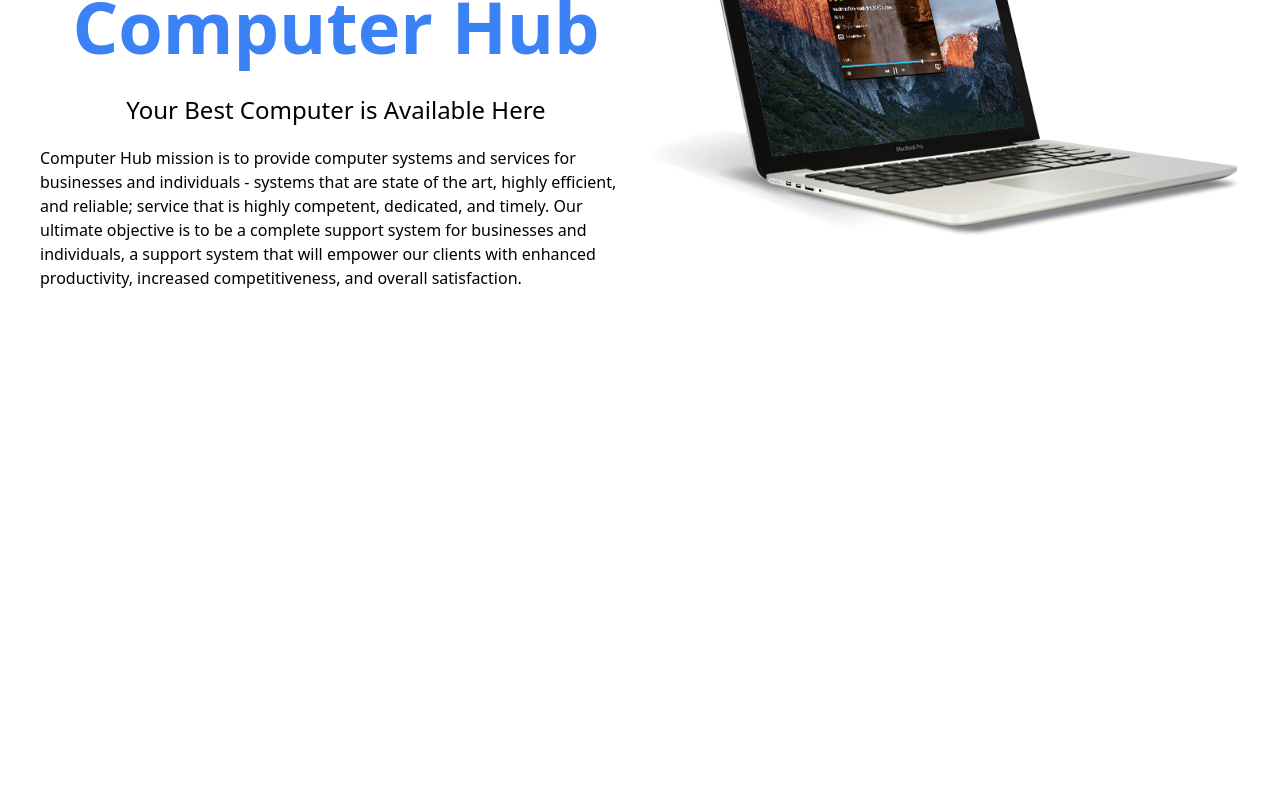
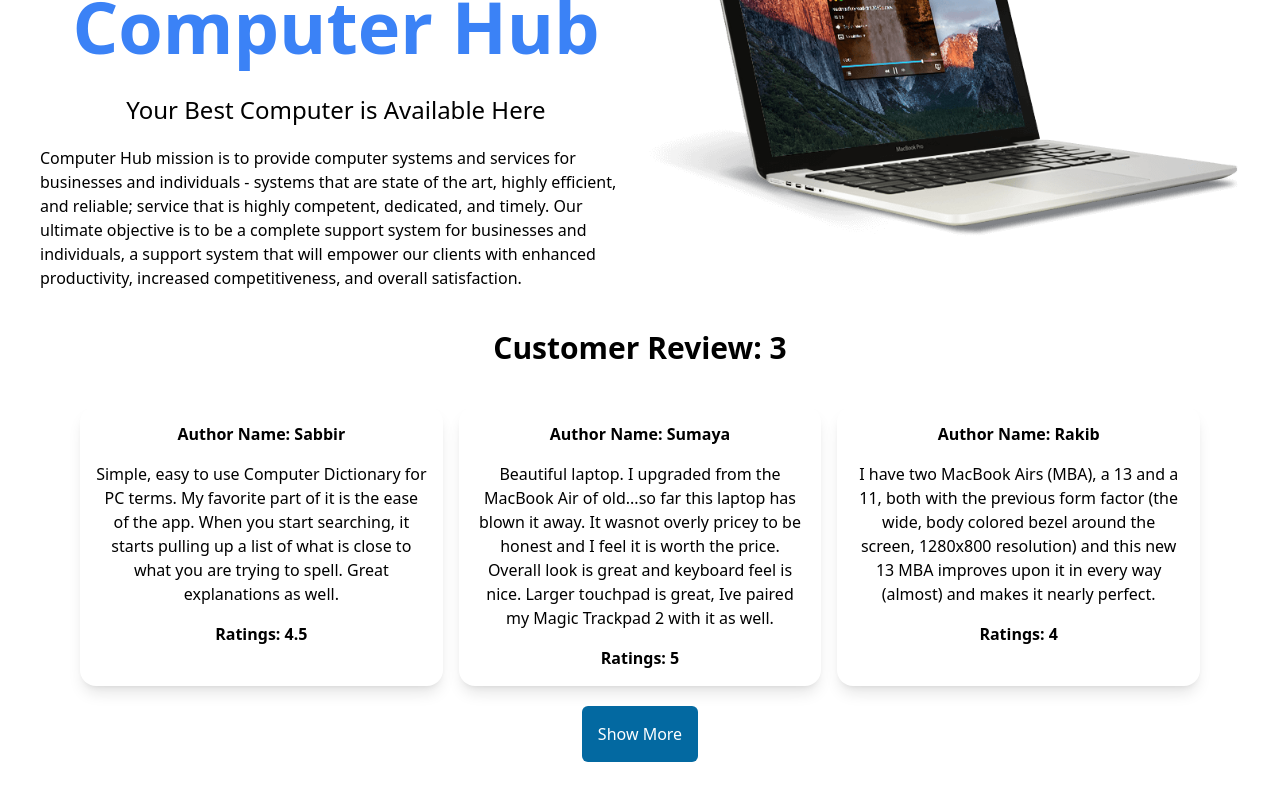
Before and after one commit to rhrafiulhaque/product-analysis, a React (Create React App) app: page / in a window 1280 px wide. Shown: the part 234-1034 px from the top of the page. Before the commit the page ends 800 px from the top, so only its background shows below. Built offline with nearby package versions, Linux system fonts and the light colour scheme.

Commit message:
Review Section Complete

```diff
--- a/package.json
+++ b/package.json
@@ -10,6 +10,7 @@
     "react-dom": "^18.0.0",
     "react-router-dom": "^6.3.0",
     "react-scripts": "5.0.0",
+    "recharts": "^2.1.9",
     "web-vitals": "^2.1.4"
   },
   "scripts": {
--- a/src/Component/Home/Home.js
+++ b/src/Component/Home/Home.js
@@ -1,8 +1,10 @@
 import React from 'react';
+import HomeReview from '../HomeReview/HomeReview';
 import img from './../../img/mac.png'
 
 const Home = () => {
     return (
+        <div>
             <div className='container mx-auto px-10 grid grid-cols-2 gap-4'>
                 <div className='pt-20'>
                     <h1 className='text-7xl pb-8 font-bold text-center'>Welcome To The <span className=' text-blue-500'>Computer Hub</span></h1>
@@ -12,7 +14,8 @@
                 <div>
                     <img className='pt-20' src={img} alt="" />
                 </div>
-
+            </div>
+            <HomeReview></HomeReview>
         </div>
     );
 };
--- /dev/null
+++ b/src/Component/HomeReview/HomeReview.js
@@ -0,0 +1,25 @@
+import React from 'react';
+import { Link } from 'react-router-dom';
+import useReview from '../../Hooks/useReview';
+import ReviewShow from '../ReviewShow/ReviewShow';
+
+const HomeReview = () => {
+    const [reviews, setReviews] = useReview();
+    return (
+        <div className=' my-10'>
+            <h1 className='text-center font-semibold text-3xl'>Customer Review: {reviews.slice(0,3).length} </h1>
+            <div className='grid grid-cols-3 gap-4 px-20 text-center mb-5'>
+                {
+                    reviews.slice(0,3).map(review => <ReviewShow key={review.id} review={review}></ReviewShow>)
+                }
+            </div>
+            <div className=' mx-auto text-center'>
+                <Link to={'/review'}>
+            <button className=' bg-sky-700 p-4 text-center rounded-md text-white'>Show More</button>
+            </Link>
+            </div>
+        </div>
+    );
+};
+
+export default HomeReview;
--- /dev/null
+++ b/src/Component/MyLineChart/MyLineChart.js
@@ -0,0 +1,12 @@
+import React from 'react';
+
+const MyLineChart = () => {
+
+    return (
+        <div>
+
+        </div>
+    );
+};
+
+export default MyLineChart;
--- a/src/Component/Review/Review.js
+++ b/src/Component/Review/Review.js
@@ -3,14 +3,15 @@
 import ReviewShow from '../ReviewShow/ReviewShow';
 
 const Review = () => {
-    const  [reviews,setReviews] =useReview();
+    const [reviews, setReviews] = useReview();
     return (
-        <div>
-            <h1>Customer Review: {reviews.length} </h1>
-            {
-                reviews.map(review=><ReviewShow key={review.id} review ={review}></ReviewShow>)
-            }
-
+        <div className=' mt-10'>
+            <h1 className='text-center font-semibold text-3xl'>Customer Review: {reviews.length} </h1>
+            <div className='grid grid-cols-2 gap-4 px-20'>
+                {
+                    reviews.map(review => <ReviewShow key={review.id} review={review}></ReviewShow>)
+                }
+            </div>
         </div>
     );
 };
--- a/src/Component/ReviewShow/ReviewShow.js
+++ b/src/Component/ReviewShow/ReviewShow.js
@@ -1,11 +1,12 @@
 import React from 'react';
 
 const ReviewShow = (props) => {
-    console.log(props.review);
     const {name,message,ratings} = props.review;
     return (
-        <div>
-            <h1>{name}</h1>
+        <div className='shadow-lg rounded-2xl w={250px} bg-white p-4 mt-10'>
+            <h1 className='font-semibold pb-4 '>Author Name: {name}</h1>
+            <p>{message}</p>
+            <p className='font-semibold pt-4'>Ratings: {ratings}</p>
         </div>
     );
 };
```
Also changed, not shown: 1 other file (tests, documents, lock files or other folders). Lines whose indentation alone changed are shown as unchanged.
